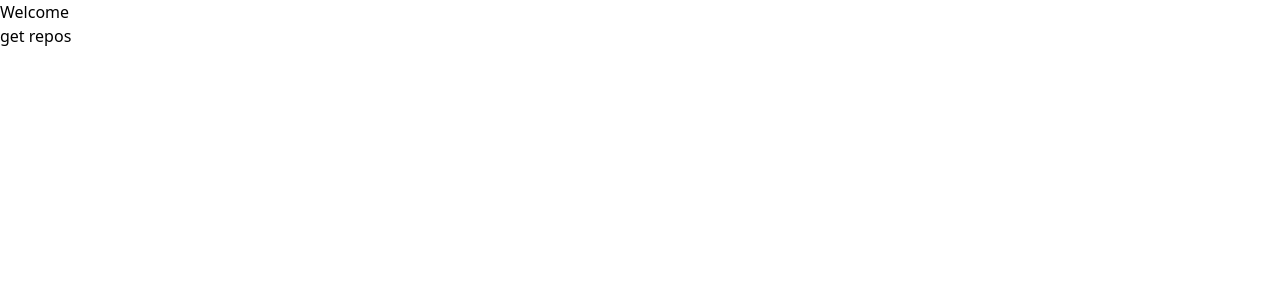
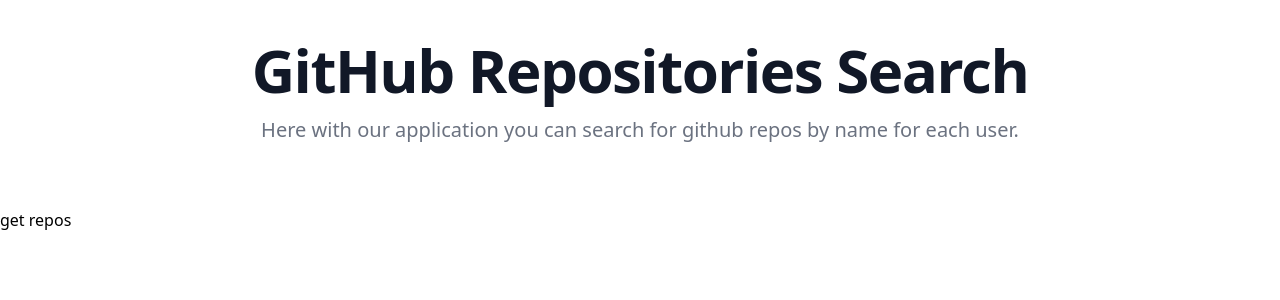
Before and after one commit to Mo-Nouir/GitHub-Repos-Search-App-, a React (Vite) app: page / in a window 1280 px wide. Shown: the top 300 px of the page. Built offline with nearby package versions, Linux system fonts and the light colour scheme.

Commit message:
Coding the start component

```diff
--- a/package.json
+++ b/package.json
@@ -17,7 +17,9 @@
     "@types/react": "^18.0.24",
     "@types/react-dom": "^18.0.8",
     "@vitejs/plugin-react": "^2.2.0",
-    "tailwindcss": "^3.2.4",
+    "autoprefixer": "^9.8.8",
+    "postcss": "^7.0.39",
+    "tailwindcss": "npm:@tailwindcss/postcss7-compat@^2.2.17",
     "typescript": "^4.6.4",
     "vite": "^3.2.3"
   }
--- /dev/null
+++ b/postcss.config.cjs
@@ -0,0 +1,6 @@
+module.exports = {
+  plugins: {
+    tailwindcss: {},
+    autoprefixer: {},
+  },
+}
--- a/src/components/Start.tsx
+++ b/src/components/Start.tsx
@@ -1,6 +1,9 @@
 import React from "react";
 export function Welcome(){
     return(
-       <h1>Welcome</h1>
+        <header className="grid place-items-center mt-10 mb-10">
+        <h1 className="mb-4 text-4xl font-extrabold tracking-tight leading-none text-gray-900 md:text-5xl lg:text-6xl dark:text-white">GitHub Repositories Search</h1>
+        <p className="mb-6 text-lg font-normal text-gray-500 lg:text-xl sm:px-16 xl:px-48 dark:text-gray-400">Here with our application you can search for github repos by name for each user.</p>
+    </header>
     )
 }
```
Also changed, not shown: 1 other file (tests, documents, lock files or other folders).
